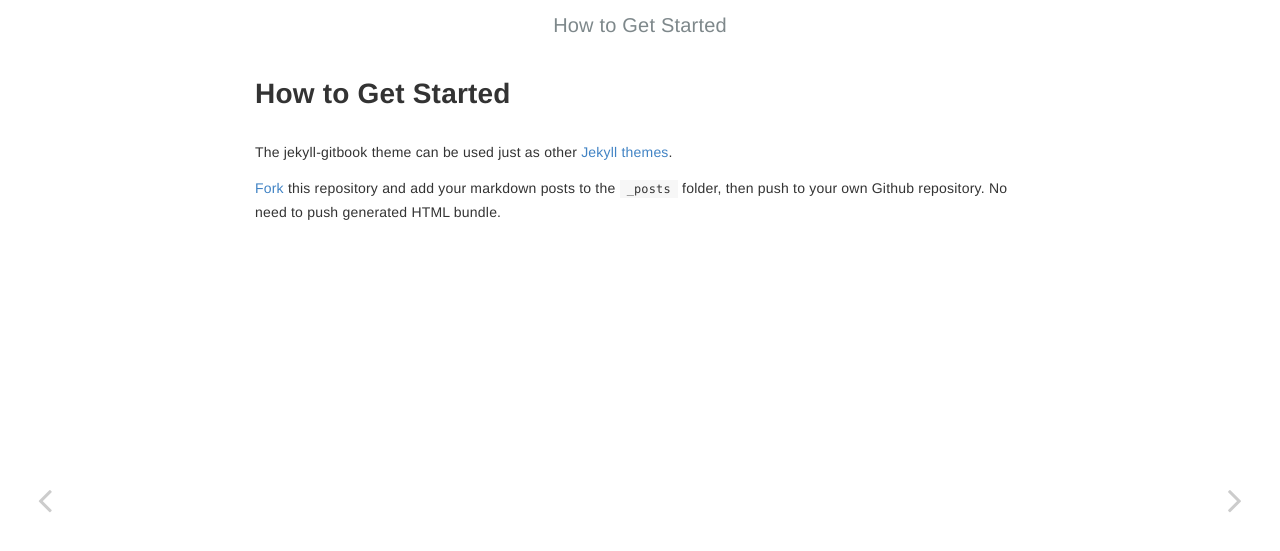
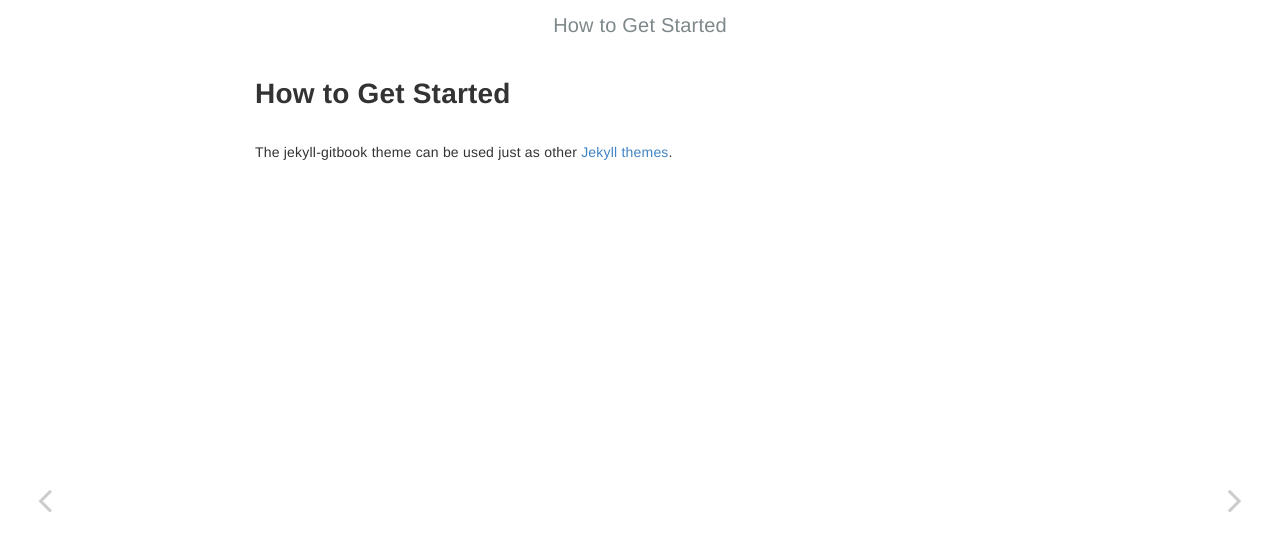
Before and after one commit to 188102836/188102836.github.io, a Jekyll site: the page built from _posts/2019-04-28-howto.md, in a window 1280 px wide. Shown: the top 551 px of the page. Built offline with Jekyll 4.4.1, drawn with Linux system fonts in a browser that asks for light colours.

Commit message:
Update 2019-04-28-howto.md

```diff
--- a/_posts/2019-04-28-howto.md
+++ b/_posts/2019-04-28-howto.md
@@ -8,8 +8,4 @@ layout: post
 
 The jekyll-gitbook theme can be used just as other [Jekyll themes][1].
 
-[Fork][2] this repository and add your markdown posts to the `_posts` folder, then
-push to your own Github repository. No need to push generated HTML bundle.
-
 [1]: https://pages.github.com/themes
-[2]: https://github.com/sighingnow/jekyll-gitbook/fork
```
